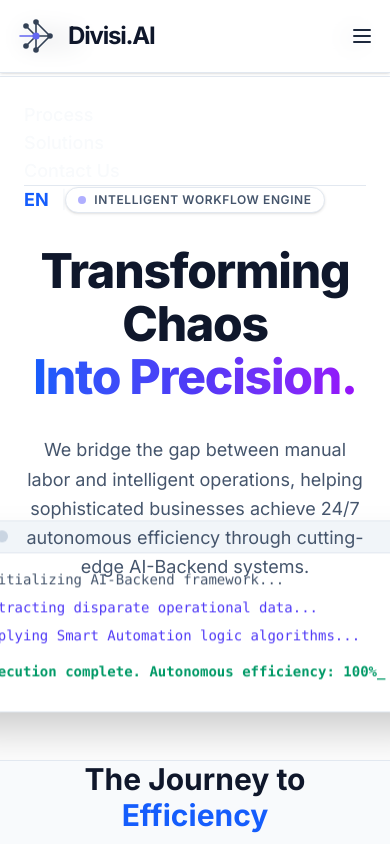
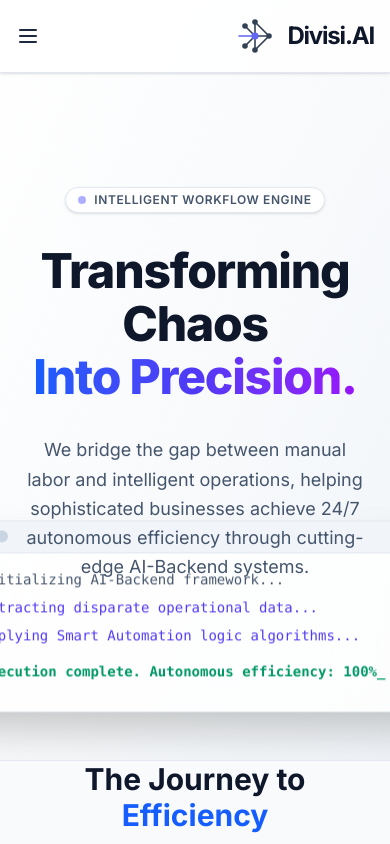
Before and after one commit to shinichi07700/divisi_ai, a website: page index.html in a window 390 px wide. Shown: the top 844 px of the page. Drawn offline with Linux system fonts and the light colour scheme.

Commit message:
Fix mobile: hamburger left via HTML order, inline style drawer, clean footer

```diff
--- a/index.html
+++ b/index.html
@@ -26,7 +26,17 @@
     <!-- Navigation -->
     <nav
         class="fixed w-full z-50 transition-all duration-300 backdrop-blur-md bg-white/80 border-b border-slate-200 py-4 shadow-sm">
-        <div class="container mx-auto px-4 md:px-12 flex flex-row-reverse md:flex-row justify-between items-center">
+        <div class="container mx-auto px-4 md:px-12 flex justify-between items-center">
+            <!-- Mobile Menu Button (LEFT on mobile, hidden on desktop) -->
+            <div class="flex items-center md:hidden">
+                <button id="mobile-menu-btn" class="text-slate-800">
+                    <svg class="w-6 h-6" fill="none" stroke="currentColor" viewBox="0 0 24 24">
+                        <path stroke-linecap="round" stroke-linejoin="round" stroke-width="2"
+                            d="M4 6h16M4 12h16M4 18h16">
+                        </path>
+                    </svg>
+                </button>
+            </div>
             <a href="#" class="flex items-center space-x-3 text-2xl font-bold tracking-tighter group">
                 <svg viewBox="0 0 100 100"
                     class="w-10 h-10 shrink-0 transform group-hover:scale-105 transition-transform" fill="none"
@@ -62,42 +72,31 @@
                     class="px-5 py-2.5 rounded-full bg-blue-50 hover:bg-blue-100 text-blue-700 font-semibold border border-blue-200 transition-all shadow-sm">Contact
                     Us</a>
             </div>
-            <!-- Mobile Menu Button (LEFT) -->
-            <div class="flex items-center md:hidden">
-                <button id="mobile-menu-btn" class="text-slate-800 mr-4">
-                    <svg class="w-6 h-6" fill="none" stroke="currentColor" viewBox="0 0 24 24">
-                        <path stroke-linecap="round" stroke-linejoin="round" stroke-width="2"
-                            d="M4 6h16M4 12h16M4 18h16">
-                        </path>
-                    </svg>
-                </button>
-            </div>
     </nav>
 
     <!-- Mobile Menu Drawer -->
     <div id="mobile-menu"
-        class="fixed inset-0 z-[60] bg-white transform translate-x-full transition-transform duration-300 md:hidden">
-        <div class="flex items-center justify-between p-6 border-b border-slate-200">
-            <span class="text-xl font-bold text-slate-900">Menu</span>
-            <button id="mobile-menu-close" class="text-slate-800">
+        style="position:fixed;inset:0;z-index:60;background:white;transform:translateX(100%);transition:transform 0.3s ease;display:none;"
+        class="md:hidden">
+        <div
+            style="display:flex;align-items:center;justify-content:space-between;padding:1.5rem;border-bottom:1px solid #e2e8f0;">
+            <span style="font-size:1.25rem;font-weight:700;color:#0f172a;">Menu</span>
+            <button id="mobile-menu-close" style="color:#1e293b;">
                 <svg class="w-6 h-6" fill="none" stroke="currentColor" viewBox="0 0 24 24">
                     <path stroke-linecap="round" stroke-linejoin="round" stroke-width="2" d="M6 18L18 6M6 6l12 12">
                     </path>
                 </svg>
             </button>
         </div>
-        <div class="flex flex-col p-6 space-y-6 text-lg font-medium">
-            <a href="#process" class="text-slate-700 hover:text-blue-600 transition-colors"
-                onclick="closeMobileMenu()">Process</a>
-            <a href="#solutions" class="text-slate-700 hover:text-blue-600 transition-colors"
-                onclick="closeMobileMenu()">Solutions</a>
-            <a href="#consultation" class="text-slate-700 hover:text-blue-600 transition-colors"
-                onclick="closeMobileMenu()">Contact Us</a>
-            <hr class="border-slate-200">
-            <div class="flex items-center space-x-3">
-                <span class="text-blue-600 font-bold">EN</span>
-                <span class="text-slate-300">|</span>
-                <a href="id.html" class="text-slate-500 hover:text-blue-600 font-semibold">ID</a>
+        <div style="display:flex;flex-direction:column;padding:1.5rem;gap:1.5rem;font-size:1.125rem;font-weight:500;">
+            <a href="#process" style="color:#334155;" onclick="closeMobileMenu()">Process</a>
+            <a href="#solutions" style="color:#334155;" onclick="closeMobileMenu()">Solutions</a>
+            <a href="#consultation" style="color:#334155;" onclick="closeMobileMenu()">Contact Us</a>
+            <hr style="border-color:#e2e8f0;">
+            <div style="display:flex;align-items:center;gap:0.75rem;">
+                <span style="color:#2563eb;font-weight:700;">EN</span>
+                <span style="color:#cbd5e1;">|</span>
+                <a href="id.html" style="color:#64748b;font-weight:600;">ID</a>
             </div>
         </div>
     </div>
@@ -106,8 +105,14 @@
         const menuBtn = document.getElementById('mobile-menu-btn');
         const menuClose = document.getElementById('mobile-menu-close');
         const mobileMenu = document.getElementById('mobile-menu');
-        function openMobileMenu() { mobileMenu.classList.remove('translate-x-full'); mobileMenu.classList.add('translate-x-0'); }
-        function closeMobileMenu() { mobileMenu.classList.remove('translate-x-0'); mobileMenu.classList.add('translate-x-full'); }
+        function openMobileMenu() {
+            mobileMenu.style.display = 'block';
+            setTimeout(function () { mobileMenu.style.transform = 'translateX(0)'; }, 10);
+        }
+        function closeMobileMenu() {
+            mobileMenu.style.transform = 'translateX(100%)';
+            setTimeout(function () { mobileMenu.style.display = 'none'; }, 300);
+        }
         menuBtn.addEventListener('click', openMobileMenu);
         menuClose.addEventListener('click', closeMobileMenu);
     </script>
@@ -325,14 +330,6 @@
                         <h4 class="font-semibold text-slate-900">Company</h4>
                         <a href="#process" class="text-slate-500 hover:text-blue-600 transition-colors">Process</a>
                         <a href="#solutions" class="text-slate-500 hover:text-blue-600 transition-colors">Solutions</a>
-                        <div class="flex items-center space-x-2 border-l border-slate-300 pl-6 mr-6">
-                            <span class="text-blue-600 font-bold select-none">EN</span>
-                            <span class="text-slate-300">|</span>
-                            <a href="id.html"
-                                class="text-slate-500 hover:text-blue-600 transition-colors font-semibold">ID</a>
-                        </div>
-                        <a href="#consultation"
-                            class="text-slate-500 hover:text-blue-600 transition-colors">Consultation</a>
                     </div>
                     <div class="flex flex-col space-y-3">
                         <h4 class="font-semibold text-slate-900">Resources</h4>
```
Also changed, not shown: id.html (+34 -37 lines), privacy.html (+11 -19 lines).
